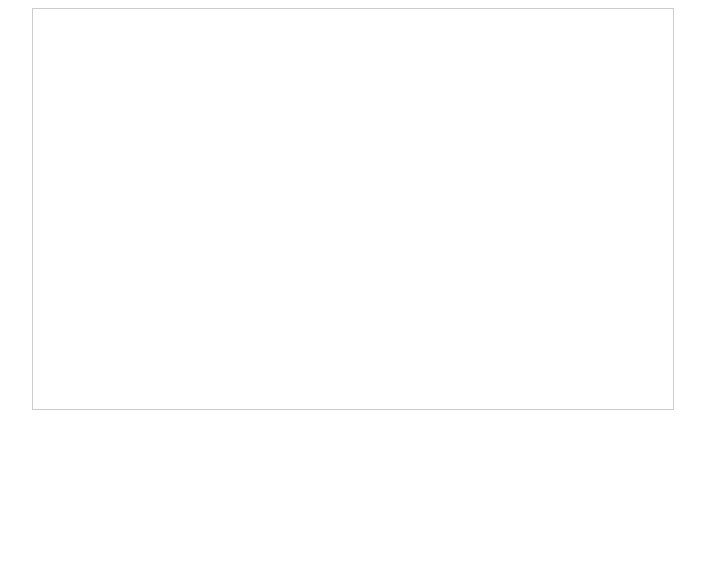
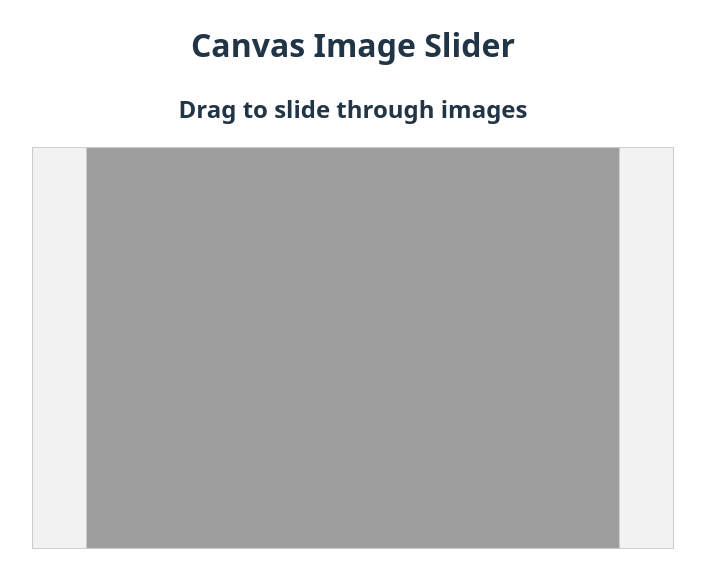
Before and after one commit to juanequis/canvas-img-slider, a website built with Vite: page index.html in a window 1280 px wide. Shown: the whole page, without its empty margins (287-992 px from the left). Built offline with nearby package versions, Linux system fonts and the light colour scheme.

Commit message:
Implemented main functionality with vanilla TS (#2)

```diff
--- a/index.html
+++ b/index.html
@@ -9,7 +9,7 @@
 </head>
 
 <body>
-  <div id="app"></div>
+  <main id="app"></main>
   <script type="module" src="/src/main.ts"></script>
 </body>
 
--- /dev/null
+++ b/src/components/CanvasRenderer.ts
@@ -0,0 +1,45 @@
+export class CanvasRenderer {
+  private canvas: HTMLCanvasElement;
+  private ctx: CanvasRenderingContext2D;
+
+  constructor(canvas: HTMLCanvasElement) {
+    this.canvas = canvas;
+    this.ctx = canvas.getContext('2d')!;
+  }
+  /**
+   * Draws the images on the canvas, centered within rectangles that match the canvas size.
+   * @param images - Array of HTMLImageElement objects to draw.
+   * @param offsetX - Horizontal offset for the images.
+   */
+  drawImages(images: HTMLImageElement[], offsetX: number) {
+    this.ctx.clearRect(0, 0, this.canvas.width, this.canvas.height);
+    let x = offsetX;
+
+    images.forEach((img) => {
+      // Draw a rectangle that matches the canvas size
+      this.ctx.fillStyle = '#f2f2f2'; // Set the rectangle color
+      this.ctx.fillRect(x, 0, this.canvas.width, this.canvas.height);
+
+      // Calculate the aspect ratio to maintain the image's proportions
+      const aspectRatio = img.width / img.height;
+      let drawWidth = this.canvas.width;
+      let drawHeight = this.canvas.width / aspectRatio;
+
+      // If the calculated height exceeds the canvas height, adjust the width accordingly
+      if (drawHeight > this.canvas.height) {
+        drawHeight = this.canvas.height;
+        drawWidth = this.canvas.height * aspectRatio;
+      }
+
+      // Center the image within the rectangle
+      const y = (this.canvas.height - drawHeight) / 2;
+      const centeredX = x + (this.canvas.width - drawWidth) / 2;
+
+      // Draw the image centered within the rectangle
+      this.ctx.drawImage(img, centeredX, y, drawWidth, drawHeight);
+
+      // Move x to the next rectangle position
+      x += this.canvas.width;
+    });
+  }
+}
--- /dev/null
+++ b/src/components/ImageLoader.ts
@@ -0,0 +1,33 @@
+/**
+ * ImageLoader class to load images from given paths.
+ */
+export class ImageLoader {
+  private imagePaths: string[];
+  private images: HTMLImageElement[] = [];
+
+  constructor(imagePaths: string[]) {
+    this.imagePaths = imagePaths;
+  }
+  /**
+   * Loads images from the specified paths and returns them in order.
+   * @returns Promise that resolves to an array of HTMLImageElement objects.
+   */
+  async loadImages(): Promise<HTMLImageElement[]> {
+    for (const path of this.imagePaths) {
+      const img = new Image();
+      img.src = path;
+
+      try {
+        // Wait for the image to load from the path so they're stored in order
+        await new Promise((resolve, reject) => {
+          img.onload = resolve;
+          img.onerror = reject;
+        });
+        this.images.push(img);
+      } catch {
+        console.error(`Failed to load image: ${path}`);
+      }
+    }
+    return this.images;
+  }
+}
--- /dev/null
+++ b/src/components/Slider.ts
@@ -0,0 +1,81 @@
+import { ImageLoader } from './ImageLoader';
+import { CanvasRenderer } from './CanvasRenderer';
+
+
+/**
+ * Slider class to create an image slider using a canvas element.
+ * It allows dragging to view different images in a horizontal layout.
+ */
+export class Slider {
+  private canvas: HTMLCanvasElement;
+  private renderer: CanvasRenderer;
+  private loader: ImageLoader;
+  private images: HTMLImageElement[] = [];
+  private offsetX = 0;
+  private isDragging = false;
+  private startX = 0;
+
+  constructor(canvas: HTMLCanvasElement, imagePaths: string[]) {
+    this.canvas = canvas;
+    this.renderer = new CanvasRenderer(canvas);
+    this.loader = new ImageLoader(imagePaths);
+
+    this.attachEventListeners();
+    this.initialize();
+  }
+
+  /**
+   * Initializes the slider by loading images and drawing them on the canvas.
+   */
+  private async initialize() {
+    this.images = await this.loader.loadImages();
+    this.renderer.drawImages(this.images, this.offsetX);
+  }
+
+  /**
+   * Attaches event listeners for mouse events to enable dragging functionality.
+   */
+  private attachEventListeners() {
+    this.canvas.addEventListener('mousedown', this.onMouseDown.bind(this));
+    window.addEventListener('mousemove', this.onMouseMove.bind(this));
+    window.addEventListener('mouseup', this.onMouseUp.bind(this));
+  }
+
+  /**
+   * Handles mouse down event to start dragging.
+   * @param e - MouseEvent
+   */
+  private onMouseDown(e: MouseEvent) {
+    this.isDragging = true;
+    this.startX = e.clientX;
+  }
+
+  /**
+   * Handles mouse move event to update the image offset while dragging.
+   * @param e - MouseEvent
+   */
+  private onMouseMove(e: MouseEvent) {
+    if (!this.isDragging) return;
+
+    const currentX = e.clientX;
+    const deltaX = currentX - this.startX;
+    this.startX = currentX;
+
+    // Total width of all images
+    const totalWidth = this.canvas.width * this.images.length;
+
+    // Restrict offsetX to prevent dragging beyond the bounds
+    const maxOffsetX = 0; // Leftmost position
+    const minOffsetX = this.canvas.width - totalWidth; // Rightmost position
+
+    // Update offsetX to ensure it stays within bounds
+    this.offsetX = Math.min(maxOffsetX, Math.max(minOffsetX, this.offsetX + deltaX));
+
+    // Redraw images with the updated offset
+    this.renderer.drawImages(this.images, this.offsetX);
+  }
+
+  private onMouseUp() {
+    this.isDragging = false;
+  }
+}
--- a/src/main.ts
+++ b/src/main.ts
@@ -1,10 +1,16 @@
-import './style.css'
-import { setupSlider } from './slider.ts'
+import './style.css';
+import { Slider } from './components/Slider';
 
 document.querySelector<HTMLDivElement>('#app')!.innerHTML = `
-  <div>
-    <canvas id="canvas" width="640" height="400"></canvas>
-  </div>
+  <h1>Canvas Image Slider</h1>
+  <h2>Drag to slide through images</h2>
+  <canvas id="image-slider" width="640" height="400"></canvas>
 `
 
-setupSlider(document.querySelector<HTMLCanvasElement>('#canvas')!)
+const canvas = document.querySelector<HTMLCanvasElement>('#image-slider')!;
+
+// Image paths relative to the HTML file
+const imagePaths = ['/0.jpg', '/1.jpg', '/2.jpg', '/3.jpg'];
+
+// Initialize the slider with the canvas element and image paths
+new Slider(canvas, imagePaths);
--- a/src/slider.ts
+++ /dev/null
@@ -1,4 +0,0 @@
-export function setupSlider(element: HTMLCanvasElement) {
-  /** @todo Implement slider functionality */
-  console.log(element)
-}
--- a/src/style.css
+++ b/src/style.css
@@ -13,10 +13,25 @@
   -moz-osx-font-smoothing: grayscale;
 }
 
-#canvas {
+html,
+body {
+  height: 100%;
+}
+
+h1,
+h2 {
+  text-align: center;
+}
+
+#image-slider {
   display: block;
   margin: 0 auto;
   border: 1px solid #ccc;
+  cursor: grab;
+}
+
+#image-slider:active {
+  cursor: grabbing;
 }
 
 @media (prefers-color-scheme: light) {
```
Also changed, not shown: README.md.
